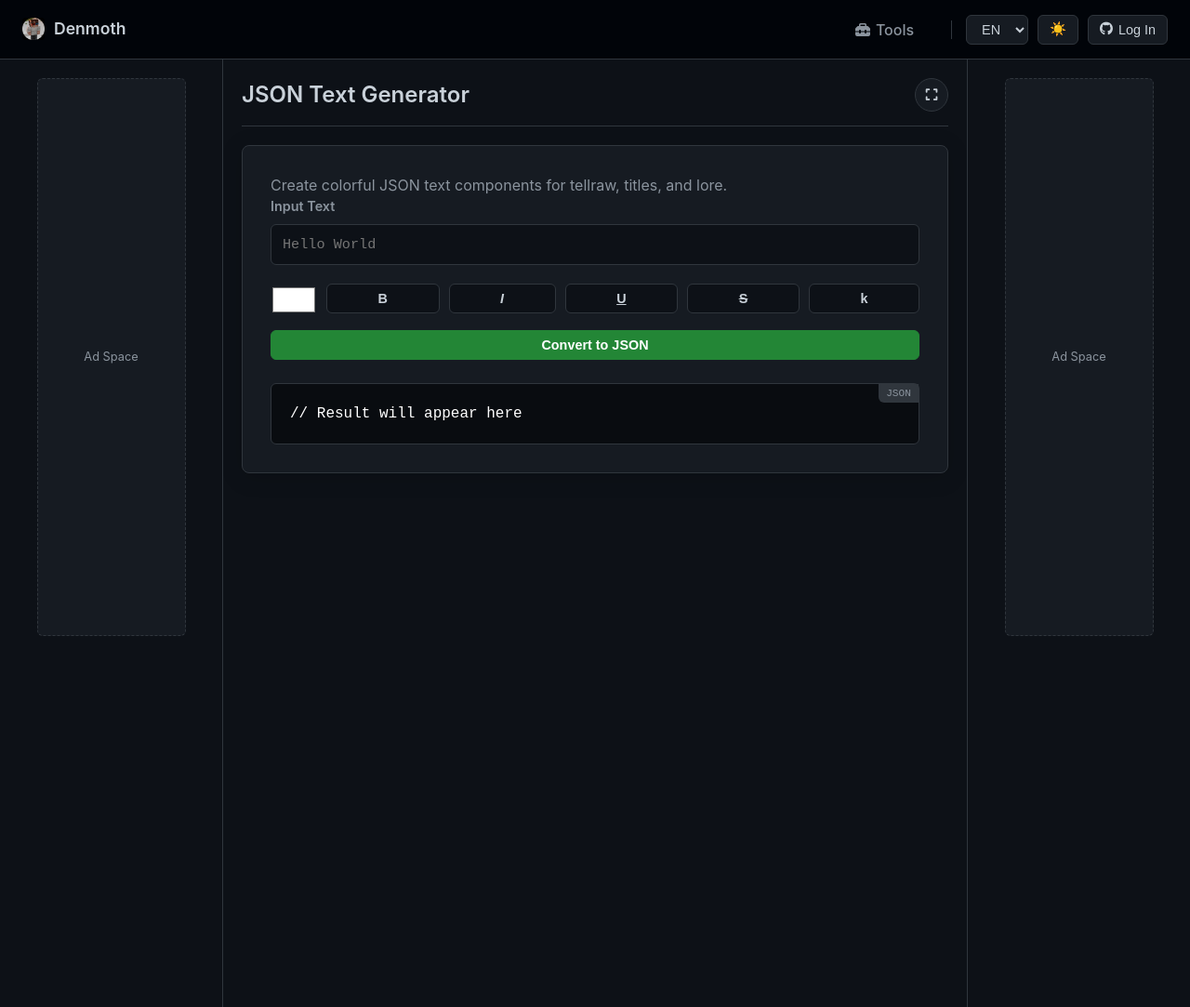
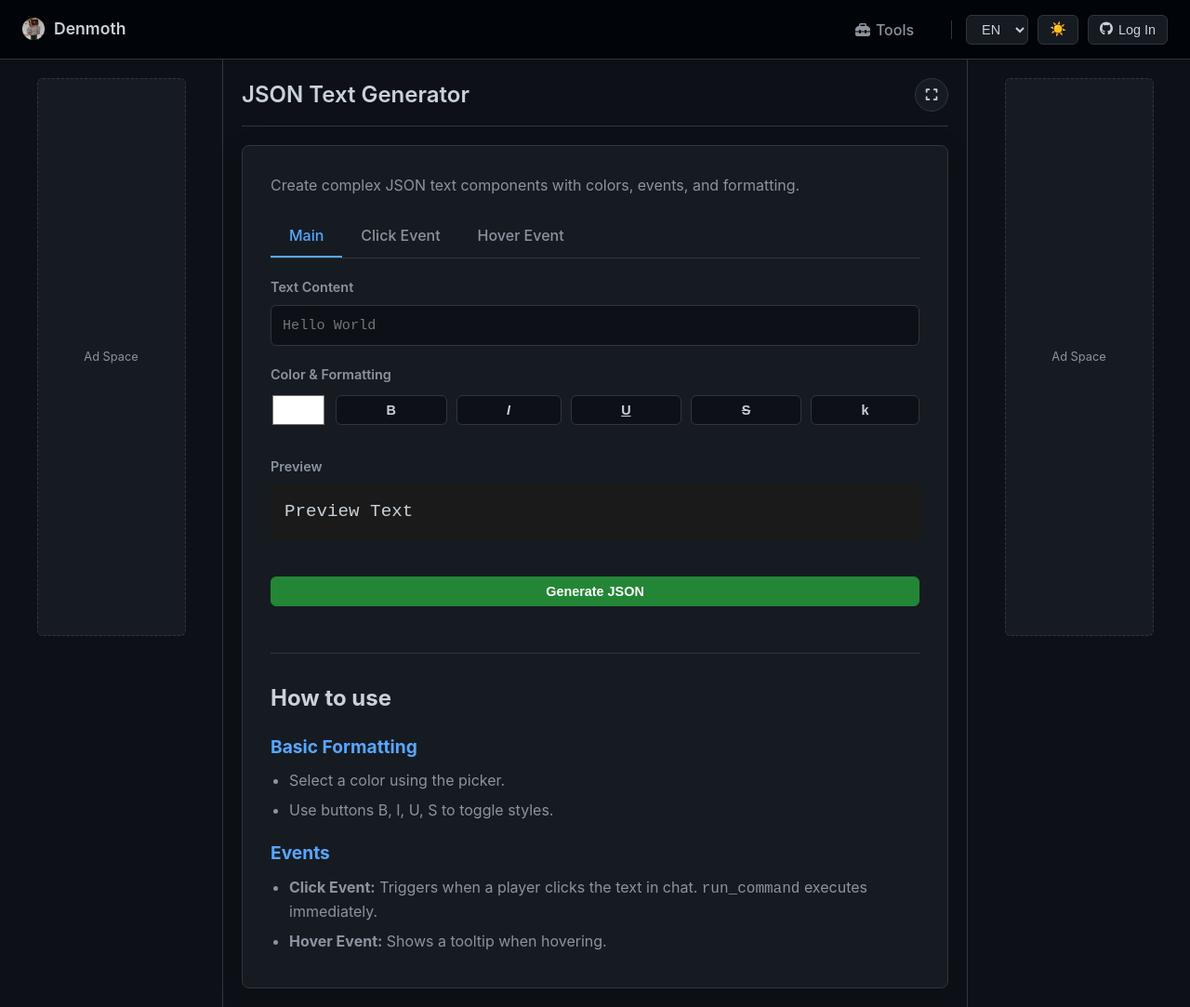
Before and after one commit to denmoth/Denmoth.github.io, a Jekyll site: the page built from tools/json-text.html, in a window 1280 px wide. Shown: the whole page at 93% size. Built offline with Jekyll 4.4.1, drawn with Linux system fonts in a browser that asks for light colours.

Commit message:
Update json-text.html

```diff
--- a/tools/json-text.html
+++ b/tools/json-text.html
@@ -4,40 +4,145 @@
 permalink: /tools/json-text/
 ---
 
-<div class="lang-en"><p style="color:var(--text-muted);">Create colorful JSON text components for tellraw, titles, and lore.</p></div>
-<div class="lang-ru"><p style="color:var(--text-muted);">Создание цветного JSON текста для tellraw, титулов и описания предметов.</p></div>
+<div class="lang-en"><p style="color:var(--text-muted); margin-bottom:20px;">Create complex JSON text components with colors, events, and formatting.</p></div>
+<div class="lang-ru"><p style="color:var(--text-muted); margin-bottom:20px;">Создание сложных JSON компонентов с цветами, событиями и форматированием.</p></div>
 
-<div style="margin-bottom:20px;">
+<div class="tool-tabs">
+    <div class="tool-tab active" onclick="switchTab('main')">Main</div>
+    <div class="tool-tab" onclick="switchTab('click')">Click Event</div>
+    <div class="tool-tab" onclick="switchTab('hover')">Hover Event</div>
+</div>
+
+<div id="tab-main" class="tab-content active">
     <div class="form-group">
-        <label class="form-label">Input Text</label>
-        <input type="text" id="json-input" class="form-input" placeholder="Hello World">
+        <label class="form-label">Text Content</label>
+        <input type="text" id="json-input" class="form-input" placeholder="Hello World" oninput="updatePreview()">
     </div>
 
-    <div style="display:flex; gap:10px; margin-bottom:15px; flex-wrap:wrap;">
-        <input type="color" id="color-picker" value="#ffffff" style="height:35px; width:50px; padding:0; border:none; background:none;">
+    <div class="form-group">
+        <label class="form-label">Color & Formatting</label>
+        <div style="display:flex; gap:10px; flex-wrap:wrap; align-items:center;">
+            <input type="color" id="color-picker" value="#ffffff" style="height:40px; width:60px; padding:0; border:none; background:none; cursor:pointer;" onchange="updatePreview()">
 
-        <button class="btn" onclick="toggleStyle('bold')"><b>B</b></button>
-        <button class="btn" onclick="toggleStyle('italic')"><i>I</i></button>
-        <button class="btn" onclick="toggleStyle('underlined')"><u>U</u></button>
-        <button class="btn" onclick="toggleStyle('strikethrough')"><s>S</s></button>
-        <button class="btn" onclick="toggleStyle('obfuscated')">k</button>
+            <button class="btn format-btn" data-fmt="bold" onclick="toggleStyle('bold')"><b>B</b></button>
+            <button class="btn format-btn" data-fmt="italic" onclick="toggleStyle('italic')"><i>I</i></button>
+            <button class="btn format-btn" data-fmt="underlined" onclick="toggleStyle('underlined')"><u>U</u></button>
+            <button class="btn format-btn" data-fmt="strikethrough" onclick="toggleStyle('strikethrough')"><s>S</s></button>
+            <button class="btn format-btn" data-fmt="obfuscated" onclick="toggleStyle('obfuscated')">k</button>
+        </div>
     </div>
-
-    <button onclick="generateJson()" class="btn primary" style="width:100%;">Convert to JSON</button>
 </div>
 
-<div class="result-box" id="json-result" style="display:block; min-height:60px;">
-    // Result will appear here
+<div id="tab-click" class="tab-content">
+    <div class="form-group">
+        <label class="form-label">Action</label>
+        <select id="click-action" class="form-select" onchange="updatePreview()">
+            <option value="none">None</option>
+            <option value="run_command">Run Command</option>
+            <option value="suggest_command">Suggest Command</option>
+            <option value="open_url">Open URL</option>
+            <option value="copy_to_clipboard">Copy to Clipboard</option>
+        </select>
+    </div>
+    <div class="form-group">
+        <label class="form-label">Value (Command / URL)</label>
+        <input type="text" id="click-value" class="form-input" placeholder="/say Hello" oninput="updatePreview()">
+    </div>
+</div>
+
+<div id="tab-hover" class="tab-content">
+    <div class="form-group">
+        <label class="form-label">Action</label>
+        <select id="hover-action" class="form-select" onchange="updatePreview()">
+            <option value="none">None</option>
+            <option value="show_text">Show Text</option>
+            <option value="show_item">Show Item (JSON)</option>
+            <option value="show_entity">Show Entity (JSON)</option>
+        </select>
+    </div>
+    <div class="form-group">
+        <label class="form-label">Value</label>
+        <input type="text" id="hover-value" class="form-input" placeholder="Tooltip text..." oninput="updatePreview()">
+    </div>
+</div>
+
+<div class="form-group" style="margin-top:30px;">
+    <label class="form-label">Preview</label>
+    <div id="live-preview" style="padding:15px; background:#1a1a1a; border-radius:6px; min-height:50px; display:flex; align-items:center; font-family:'Minecraft', monospace; font-size:1.2rem;">
+        Preview Text
+    </div>
+</div>
+
+<button onclick="generateJson()" class="btn primary" style="width:100%; margin-top:20px;">Generate JSON</button>
+
+<div class="result-box" id="json-result" style="display:none;"></div>
+
+<div class="guide-section">
+    <div class="lang-en">
+        <h2>How to use</h2>
+        <h3>Basic Formatting</h3>
+        <ul>
+            <li>Select a color using the picker.</li>
+            <li>Use buttons B, I, U, S to toggle styles.</li>
+        </ul>
+        <h3>Events</h3>
+        <ul>
+            <li><strong>Click Event:</strong> Triggers when a player clicks the text in chat. <code>run_command</code> executes immediately.</li>
+            <li><strong>Hover Event:</strong> Shows a tooltip when hovering.</li>
+        </ul>
+    </div>
+    <div class="lang-ru">
+        <h2>Как использовать</h2>
+        <h3>Форматирование</h3>
+        <ul>
+            <li>Выберите цвет через палитру.</li>
+            <li>Используйте кнопки B, I, U, S для стилей.</li>
+        </ul>
+        <h3>События</h3>
+        <ul>
+            <li><strong>Click Event:</strong> Срабатывает при клике. <code>suggest_command</code> подставляет команду в чат.</li>
+            <li><strong>Hover Event:</strong> Показывает подсказку при наведении.</li>
+        </ul>
+    </div>
 </div>
 
 <script>
     let styles = { bold: false, italic: false, underlined: false, strikethrough: false, obfuscated: false };
 
+    function switchTab(name) {
+        document.querySelectorAll('.tab-content').forEach(el => el.classList.remove('active'));
+        document.querySelectorAll('.tool-tab').forEach(el => el.classList.remove('active'));
+        document.getElementById('tab-' + name).classList.add('active');
+        document.querySelector(`.tool-tab[onclick="switchTab('${name}')"]`).classList.add('active');
+    }
+
     function toggleStyle(key) {
         styles[key] = !styles[key];
-        const btn = event.target.closest('button');
-        if(styles[key]) btn.style.borderColor = '#58a6ff';
-        else btn.style.borderColor = '';
+        const btn = document.querySelector(`button[data-fmt="${key}"]`);
+        if(styles[key]) {
+            btn.style.backgroundColor = 'rgba(88, 166, 255, 0.2)';
+            btn.style.borderColor = '#58a6ff';
+            btn.style.color = '#58a6ff';
+        } else {
+            btn.style.backgroundColor = '';
+            btn.style.borderColor = '';
+            btn.style.color = '';
+        }
+        updatePreview();
+    }
+
+    function updatePreview() {
+        const text = document.getElementById('json-input').value || "Preview Text";
+        const color = document.getElementById('color-picker').value;
+        const preview = document.getElementById('live-preview');
+
+        preview.textContent = text;
+        preview.style.color = color;
+        preview.style.fontWeight = styles.bold ? 'bold' : 'normal';
+        preview.style.fontStyle = styles.italic ? 'italic' : 'normal';
+        preview.style.textDecoration = '';
+        if(styles.underlined) preview.style.textDecoration += ' underline';
+        if(styles.strikethrough) preview.style.textDecoration += ' line-through';
     }
 
     function generateJson() {
@@ -46,15 +151,25 @@
 
         let obj = { text: text, color: color };
 
-        // Add active styles
         for(let key in styles) {
             if(styles[key]) obj[key] = true;
         }
 
+        const cAction = document.getElementById('click-action').value;
+        const cValue = document.getElementById('click-value').value;
+        if(cAction !== 'none' && cValue) {
+            obj.clickEvent = { action: cAction, value: cValue };
+        }
+
+        const hAction = document.getElementById('hover-action').value;
+        const hValue = document.getElementById('hover-value').value;
+        if(hAction !== 'none' && hValue) {
+            obj.hoverEvent = { action: hAction, value: hValue };
+        }
+
         const out = JSON.stringify(obj);
-        document.getElementById('json-result').textContent = out;
-
-        // Simple visualization in console
-        console.log("Generated:", out);
+        const resBox = document.getElementById('json-result');
+        resBox.textContent = out;
+        resBox.style.display = 'block';
     }
 </script>
```
